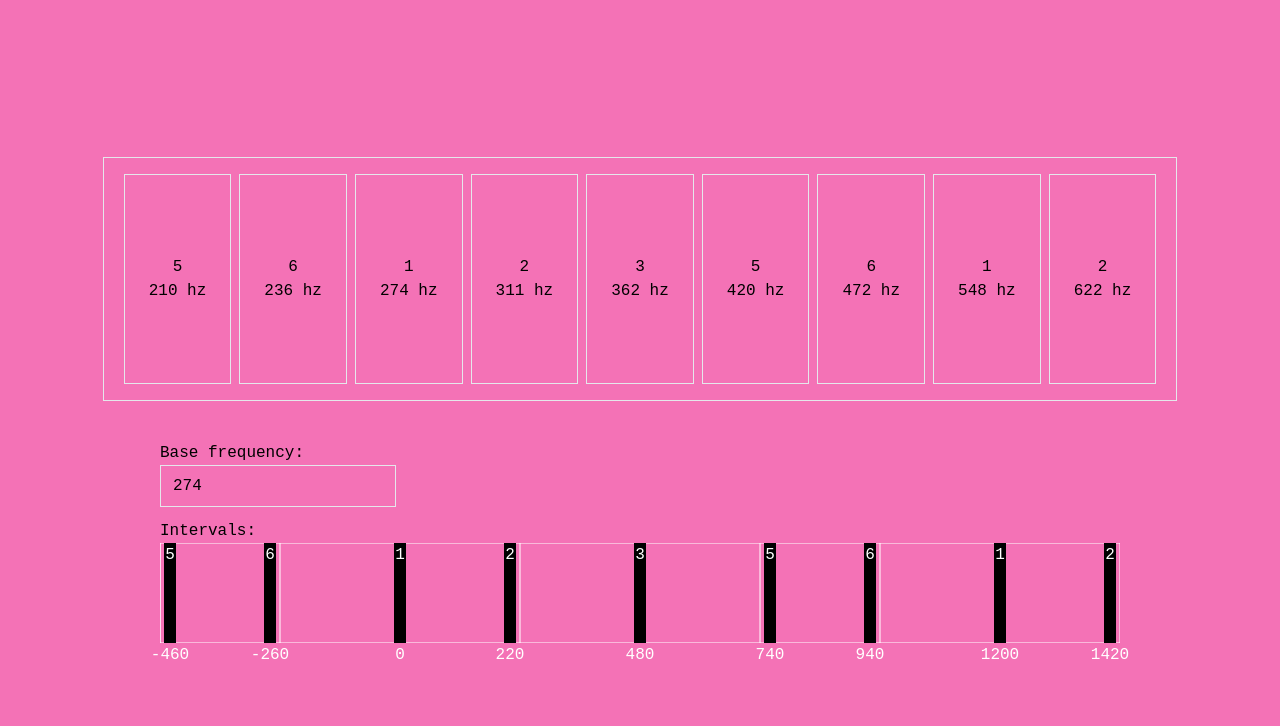
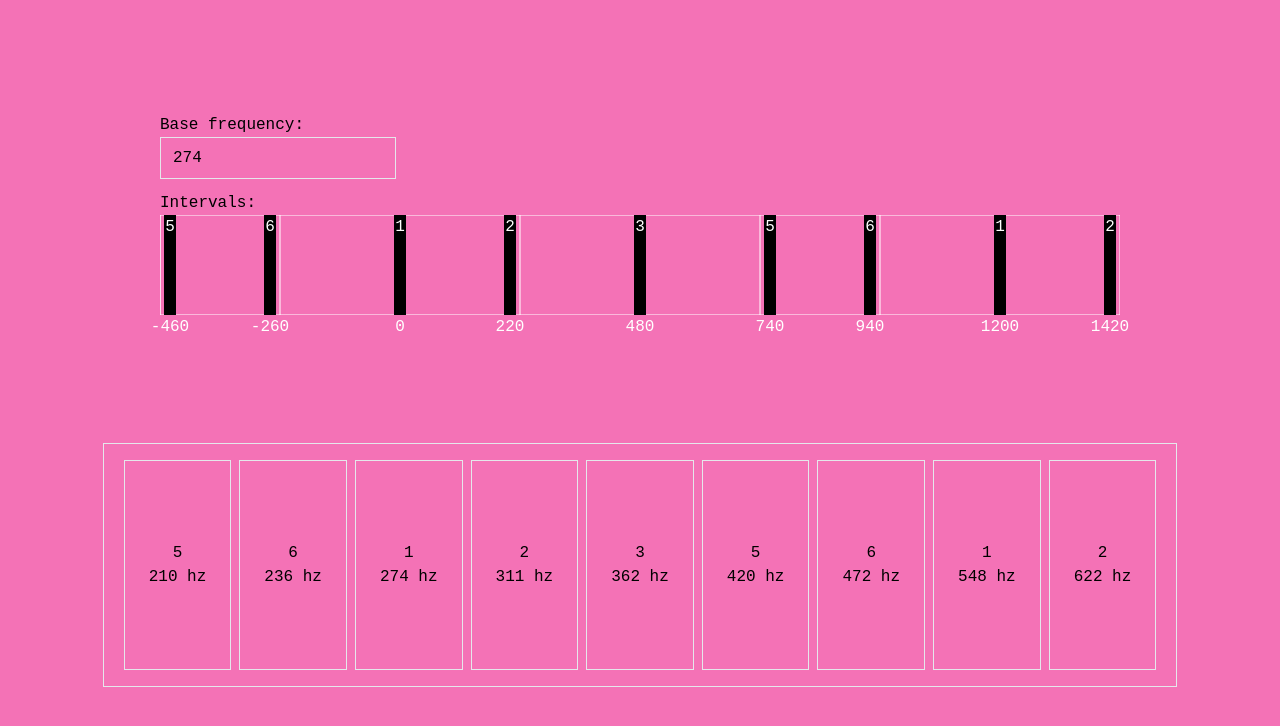
Before and after one commit to stoikal/28-days, a Next.js app: page /day/23 in a window 1280 px wide. Shown: the top 726 px of the page. Built offline with nearby package versions, Linux system fonts and the light colour scheme.

Commit message:
feat(day-23): swap position

```diff
--- a/src/pages/day/23.tsx
+++ b/src/pages/day/23.tsx
@@ -65,27 +65,8 @@ export default function Day23 () {
       <Head>
         <title>Day 23 - Slendro</title>
       </Head>
-      <main className="min-h-full bg-pink-400 flex flex-col items-center justify-center">
-        <div className="p-4 mb-10 border">
-          {
-            tuning
-              .map((wilah, index) => (
-                <button
-                  key={index}
-                  onMouseDown={handleButtonClick(Math.round(baseFreq * Math.pow(2, wilah.cent / 1200)))}
-                  className="border mx-1 px-6 py-20"
-                >
-                  <span>
-                    {wilah.name}
-                  </span>
-                  <br/>
-                  { Math.round(baseFreq * Math.pow(2, wilah.cent / 1200)) } hz
-                </button>
-              ))
-          }
-        </div>
-
-        <div>
+      <main className="min-h-full bg-pink-400 flex flex-col items-center justify-center overflow-hidden">
+        <div className="mb-32">
           <div>
             <label>Base frequency</label>:
             <br/>
@@ -104,6 +85,25 @@ export default function Day23 () {
             onTuningChange={handleTuningChange}
           />
         </div>
+
+        <div className="p-4 border">
+          {
+            tuning
+              .map((wilah, index) => (
+                <button
+                  key={index}
+                  onMouseDown={handleButtonClick(Math.round(baseFreq * Math.pow(2, wilah.cent / 1200)))}
+                  className="border mx-1 px-6 py-20"
+                >
+                  <span>
+                    {wilah.name}
+                  </span>
+                  <br/>
+                  { Math.round(baseFreq * Math.pow(2, wilah.cent / 1200)) } hz
+                </button>
+              ))
+          }
+        </div>
       </main>
     </>
   )
```
